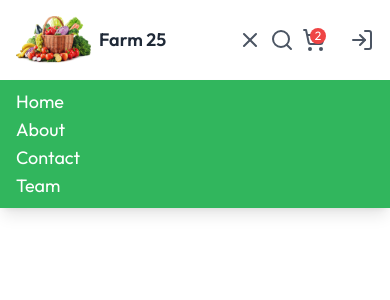
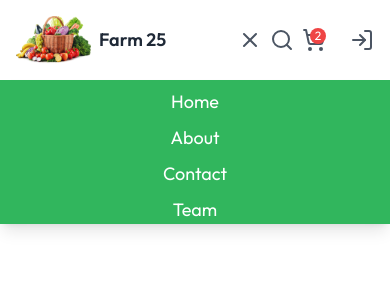
Before and after one commit to iamkrisefobi/farm25, a Next.js app: page / in a window 390 px wide. Both pictures are taken after a click on the icon 250 px from the left and 40 px from the top of the page. Shown: the top 300 px of the page. Built offline with nearby package versions, Linux system fonts and the light colour scheme.

Commit message:
Modify the header component

```diff
--- a/app/_components/Header.jsx
+++ b/app/_components/Header.jsx
@@ -11,19 +11,17 @@ function MobileMenu({ isOpen, toggleMenu }) {
   return (
     <>
       {isOpen && (
-        <div className="bg-primary text-white">
-          {/* Conditional rendering based on isOpen state */}{" "}
-          <ul className="text-lg text-left shadow-lg px-4 py-2">
+        /* Conditional rendering based on isOpen state */
+        <ul className="bg-primary text-white text-lg text-center shadow-lg ">
           {navItem.map((item) => (
             <li
-                className="cursor-pointer hover:text-xl hover:bg-white hover:text-primary hover:border-t-primary hover:border"
+              className="cursor-pointer pt-2 hover:text-xl hover:bg-white hover:text-primary  hover:border hover:px-2"
               key={item.id}
             >
               <a href={item.link}>{item.title}</a>
             </li>
           ))}
         </ul>
-        </div>
       )}
     </>
   );
```
Lines whose indentation alone changed are shown as unchanged.
